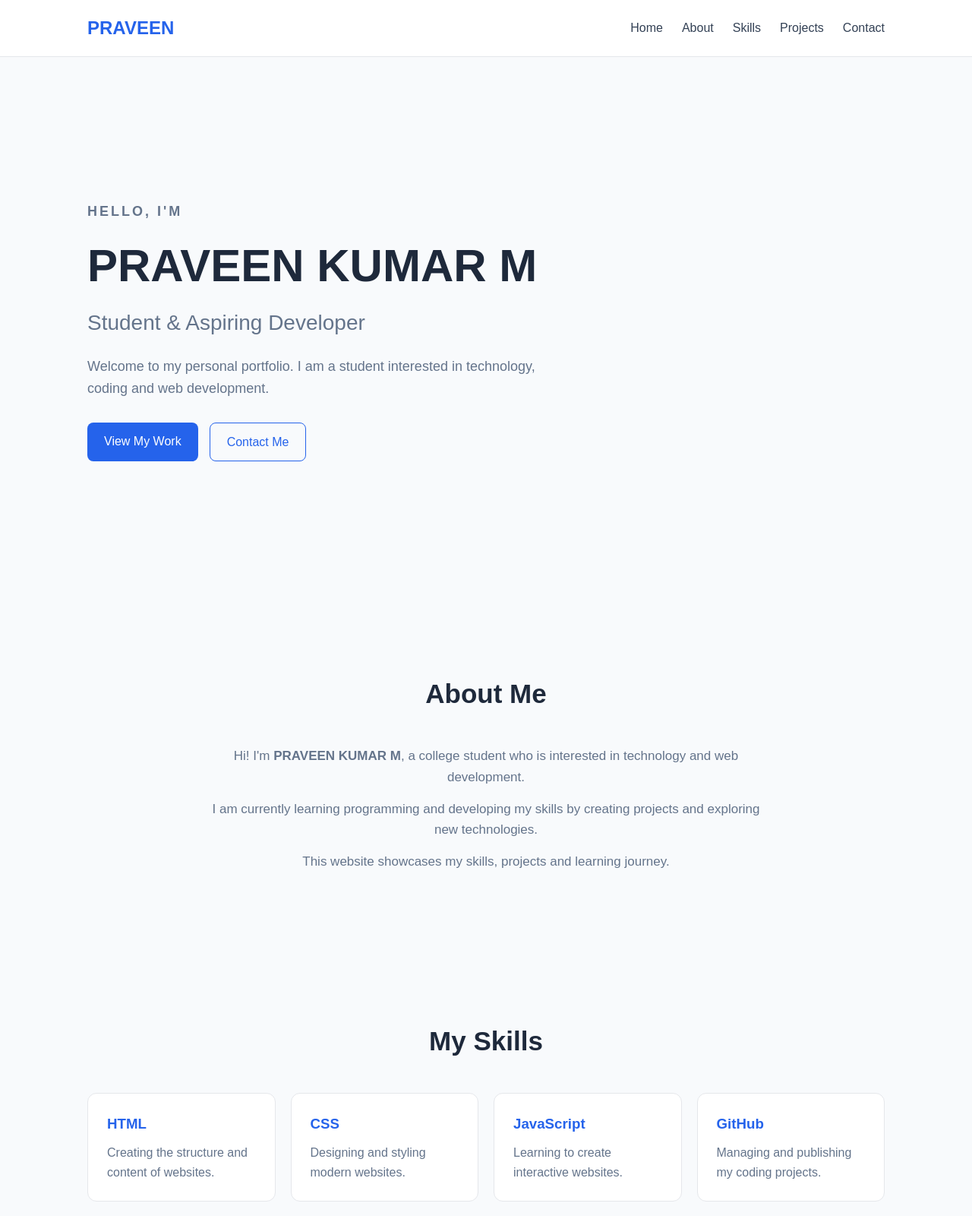
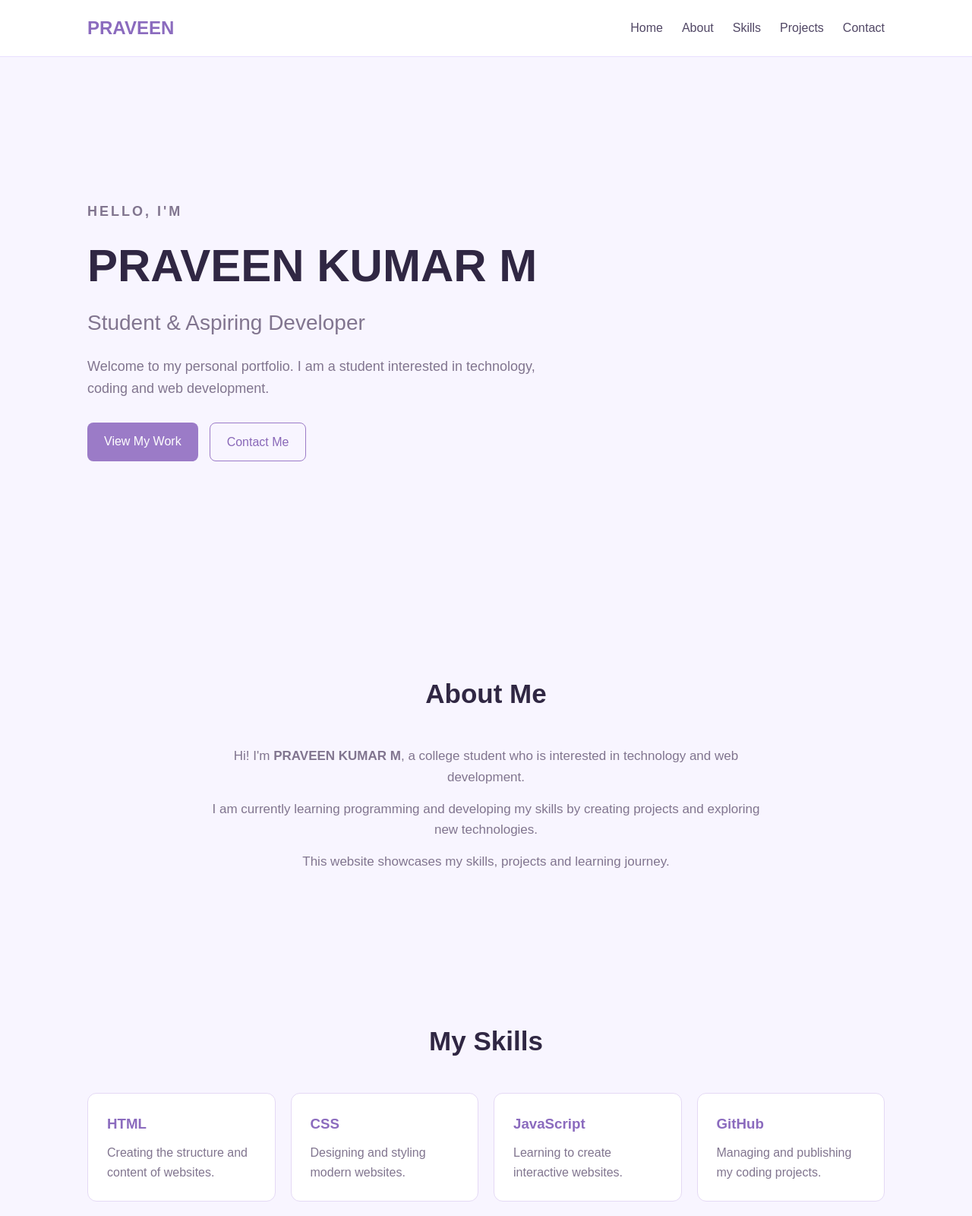
Before and after one commit to praveenn19/myportfolio, a plain HTML site: page index.html in a window 1280 px wide. Shown: the top 1600 px of the page at 76% size. Drawn offline with Linux system fonts and the light colour scheme.

Commit message:
Update style.css

```diff
--- a/style.css
+++ b/style.css
@@ -1,7 +1,3 @@
-/* =========================
-   BASIC SETTINGS
-========================= */
-
 * {
     margin: 0;
     padding: 0;
@@ -14,19 +10,16 @@ html {
 
 body {
     font-family: Arial, sans-serif;
-    background: #f8fafc;
-    color: #1e293b;
+    background: #F8F5FF;
+    color: #29223D;
     line-height: 1.6;
 }
 
-
-/* =========================
-   NAVIGATION
-========================= */
+/* NAVBAR */
 
 header {
-    background: white;
-    border-bottom: 1px solid #e5e7eb;
+    background: #FFFFFF;
+    border-bottom: 1px solid #E8DFFF;
 
     position: sticky;
     top: 0;
@@ -45,7 +38,7 @@ header {
 
 .logo {
     font-size: 24px;
-    color: #2563eb;
+    color: #8B6BBE;
 }
 
 .nav-links {
@@ -56,20 +49,17 @@ header {
 
 .nav-links a {
     text-decoration: none;
-    color: #334155;
+    color: #514765;
     font-weight: 500;
-
     transition: 0.3s;
 }
 
 .nav-links a:hover {
-    color: #2563eb;
+    color: #8B6BBE;
 }
 
 
-/* =========================
-   HOME
-========================= */
+/* HOME */
 
 .hero {
     min-height: 90vh;
@@ -86,7 +76,7 @@ header {
 }
 
 .small-text {
-    color: #2563eb;
+    color: #9275C2;
     font-weight: bold;
     letter-spacing: 3px;
     margin-bottom: 10px;
@@ -95,69 +85,62 @@ header {
 .hero h1 {
     font-size: 60px;
     margin-bottom: 5px;
+    color: #302743;
 }
 
 .hero h2 {
     font-size: 28px;
     font-weight: 500;
-    color: #64748b;
+    color: #81758F;
     margin-bottom: 20px;
 }
 
 .hero p {
     max-width: 600px;
-    color: #64748b;
+    color: #81758F;
     font-size: 18px;
 }
 
 
-/* =========================
-   BUTTONS
-========================= */
+/* BUTTONS */
 
 .buttons {
     margin-top: 30px;
-
     display: flex;
     gap: 15px;
 }
 
 .btn {
     display: inline-block;
-
     padding: 12px 22px;
 
-    background: #2563eb;
+    background: #9B7BC7;
     color: white;
 
     text-decoration: none;
-
     border-radius: 8px;
 
     transition: 0.3s;
 }
 
 .btn:hover {
-    background: #1d4ed8;
+    background: #8968B8;
     transform: translateY(-2px);
 }
 
 .btn.outline {
     background: transparent;
-    color: #2563eb;
-
-    border: 1px solid #2563eb;
+    color: #8968B8;
+    border: 1px solid #9B7BC7;
 }
 
 .btn.outline:hover {
-    background: #2563eb;
+    background: #9B7BC7;
     color: white;
 }
 
 
-/* =========================
-   SECTIONS
-========================= */
+/* SECTIONS */
 
 .section {
     max-width: 1100px;
@@ -167,16 +150,13 @@ header {
 
 .section > h2 {
     text-align: center;
-
     font-size: 35px;
-
     margin-bottom: 40px;
+    color: #302743;
 }
 
 
-/* =========================
-   ABOUT
-========================= */
+/* ABOUT */
 
 .about-box {
     max-width: 750px;
@@ -184,8 +164,7 @@ header {
 
     text-align: center;
 
-    color: #64748b;
-
+    color: #81758F;
     font-size: 17px;
 }
 
@@ -194,26 +173,21 @@ header {
 }
 
 
-/* =========================
-   SKILLS
-========================= */
+/* SKILLS */
 
 .skills-container {
     display: grid;
-
     grid-template-columns: repeat(4, 1fr);
-
     gap: 20px;
 }
 
 .skill {
-    background: white;
-
+    background: #FFFFFF;
     padding: 25px;
 
     border-radius: 12px;
 
-    border: 1px solid #e5e7eb;
+    border: 1px solid #E4D9F5;
 
     transition: 0.3s;
 }
@@ -221,41 +195,35 @@ header {
 .skill:hover {
     transform: translateY(-5px);
 
-    box-shadow:
-        0 10px 25px rgba(0, 0, 0, 0.08);
+    box-shadow: 0 10px 25px rgba(139, 107, 190, 0.15);
 }
 
 .skill h3 {
-    color: #2563eb;
-
+    color: #8B6BBE;
     margin-bottom: 10px;
 }
 
 .skill p {
-    color: #64748b;
+    color: #81758F;
 }
 
 
-/* =========================
-   PROJECTS
-========================= */
+/* PROJECTS */
 
 .projects-container {
     display: grid;
-
     grid-template-columns: repeat(3, 1fr);
-
     gap: 25px;
 }
 
 .project-card {
-    background: white;
+    background: #FFFFFF;
 
     padding: 30px;
 
     border-radius: 12px;
 
-    border: 1px solid #e5e7eb;
+    border: 1px solid #E4D9F5;
 
     transition: 0.3s;
 }
@@ -263,25 +231,22 @@ header {
 .project-card:hover {
     transform: translateY(-5px);
 
-    box-shadow:
-        0 10px 25px rgba(0, 0, 0, 0.08);
+    box-shadow: 0 10px 25px rgba(139, 107, 190, 0.15);
 }
 
 .project-card h3 {
     margin-bottom: 15px;
+    color: #302743;
 }
 
 .project-card p {
-    color: #64748b;
-
+    color: #81758F;
     margin-bottom: 20px;
 }
 
 .project-link {
-    color: #2563eb;
-
+    color: #8B6BBE;
     text-decoration: none;
-
     font-weight: bold;
 }
 
@@ -290,33 +255,27 @@ header {
 }
 
 
-/* =========================
-   CONTACT
-========================= */
+/* CONTACT */
 
 .contact {
     text-align: center;
 }
 
 .contact > p {
-    color: #64748b;
+    color: #81758F;
 }
 
 .contact-links {
     margin-top: 25px;
 
     display: flex;
-
     justify-content: center;
-
     gap: 20px;
 }
 
 .contact-links a {
-    color: #2563eb;
-
+    color: #8B6BBE;
     text-decoration: none;
-
     font-weight: bold;
 }
 
@@ -325,44 +284,36 @@ header {
 }
 
 
-/* =========================
-   FOOTER
-========================= */
+/* FOOTER */
 
 footer {
     text-align: center;
 
     padding: 25px;
 
-    background: #0f172a;
+    background: #E8DDF5;
 
-    color: white;
+    color: #514765;
 }
 
 
-/* =========================
-   MOBILE
-========================= */
+/* MOBILE */
 
 @media (max-width: 768px) {
 
     .navbar {
         flex-direction: column;
-
         gap: 15px;
     }
 
     .nav-links {
         gap: 15px;
-
         flex-wrap: wrap;
-
         justify-content: center;
     }
 
     .hero {
         min-height: 80vh;
-
         text-align: center;
     }
 
@@ -380,7 +331,6 @@ footer {
 
     .buttons {
         justify-content: center;
-
         flex-wrap: wrap;
     }
 
@@ -394,9 +344,7 @@ footer {
 }
 
 
-/* =========================
-   SMALL PHONES
-========================= */
+/* SMALL PHONES */
 
 @media (max-width: 480px) {
 
@@ -415,5 +363,4 @@ footer {
     .nav-links {
         font-size: 14px;
     }
-
-  }
+}
```
